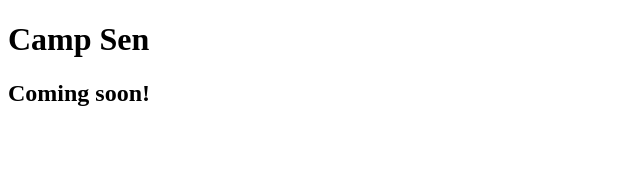
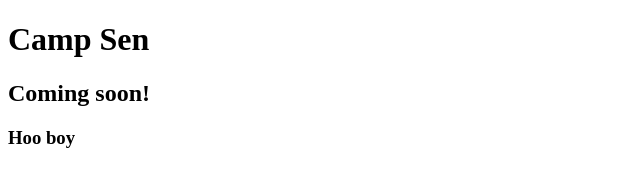
Before and after one commit to darshanasen/camp-sen, a plain HTML site: page index.html in a window 1280 px wide. Shown: the full height of the page, 0-640 px from the left. Drawn offline with Linux system fonts and the light colour scheme.

Commit message:
another title

```diff
--- a/index.html
+++ b/index.html
@@ -9,5 +9,6 @@
 <body>
     <h1>Camp Sen</h1>
     <h2>Coming soon!</h2>
+    <h3>Hoo boy</h3>
 </body>
 </html>
```
